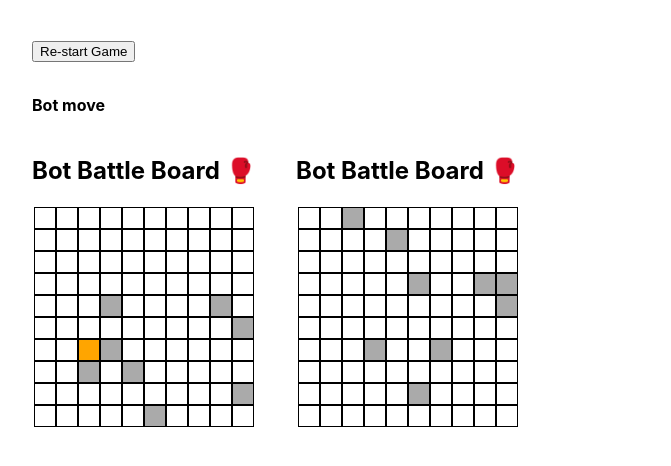
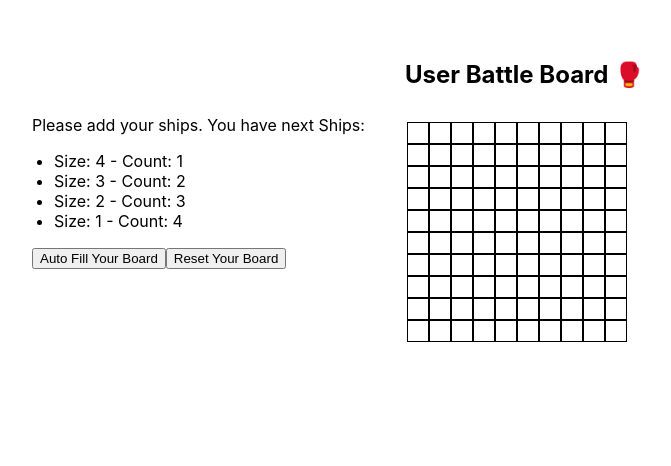
Before and after one commit to DmitryLiskovichWork/bs, a React app: page / in a window 1280 px wide. Shown: the top 466 px of the page, without its empty margins (8-679 px from the left). Built offline with nearby package versions, Linux system fonts and the light colour scheme.

Commit message:
Support 2 user boards and move indecation

```diff
--- a/src/App.css
+++ b/src/App.css
@@ -2,6 +2,7 @@
 @import './components/units/UserSetup/styles.css';
 @import './components/atoms/Cell/styles.css';
 @import './components/molecules/Grid/styles.css';
+@import './components/units/GameBoard/styles.css';
 
 .app-container {
   padding: 40px;
--- a/src/components/modules/BattleSea/index.tsx
+++ b/src/components/modules/BattleSea/index.tsx
@@ -8,8 +8,10 @@ import { gameEngine } from "@services/GameEngine.store"
 
 export const BattleSea = observer(() => {
   const boards = gameEngine.boards.map((board, index) => {
+    const activeBoardIcon = gameEngine.gameController.activeBoard === board ? '🥊' : '🎯';
+
     const title = gameEngine.status === 'finished' && board.hasBoats ?
-      `${board.title} is winner 🏆` : `${board.title} Battle Board 🥊`;
+      `${board.title} is winner 🏆` : `${board.title} Battle Board ${activeBoardIcon}`;
 
     return (
       <React.Fragment key={`${board.title}_${index}`}>
--- a/src/components/units/EnemyCell/index.tsx
+++ b/src/components/units/EnemyCell/index.tsx
@@ -4,9 +4,10 @@ import { gameEngine } from "@services/GameEngine.store";
 import { Cell } from "@components/atoms/Cell";
 import { CellStatus } from "@config/index";
 import { ICellProps } from "../../../types";
+import { BotBoardController } from "@services/BoardsControllers/BotBoard.controller";
 
-export const EnemyCell = observer(({ xPos, yPos, cell }: ICellProps) => {
-  const { userBoard: { fire }, status} = gameEngine;
+export const EnemyCell = observer(({ xPos, yPos, cell, board }: ICellProps & { board: BotBoardController }) => {
+  const { gameController: { activeBoard }, status} = gameEngine;
 
   const classes = [
     ...((cell !== 1 || status === 'finished') && cell in CellStatus ? [CellStatus[cell as CellStatus]] : []),
@@ -14,9 +15,11 @@ export const EnemyCell = observer(({ xPos, yPos, cell }: ICellProps) => {
 
   const onClick = useCallback(() => {
     if((cell === 0 || cell === 1) && status === 'inprogress') {
-      fire({ x: xPos, y: yPos });
+      if(activeBoard !== board) {
+        activeBoard.fire({ x: xPos, y: yPos });
+      }
     }
-  }, [cell, xPos, yPos, fire, status])
+  }, [cell, status, activeBoard, xPos, yPos, board])
 
   return  (
     <Cell className={classes.join(' ')} onClick={onClick}/>
--- a/src/components/units/GameBoard/index.tsx
+++ b/src/components/units/GameBoard/index.tsx
@@ -9,7 +9,7 @@ type Props = {
 
 export const GameBoard = ({ title, board, Cell }: Props) => (
   <div className='game-board'>
-    <h2>{title}</h2>
+    <h2 className="game-board-title">{title}</h2>
     <Grid data={board}>
       {(x, y, cell) => <Cell xPos={x} yPos={y} cell={cell} />}
     </Grid>
--- /dev/null
+++ b/src/components/units/GameBoard/styles.css
@@ -0,0 +1,3 @@
+.game-board-title {
+  height: 40px;
+}
--- a/src/components/units/UserCell/index.tsx
+++ b/src/components/units/UserCell/index.tsx
@@ -4,6 +4,7 @@ import { CellStatus } from "@config/index";
 import { useCallback } from "react";
 import { UserBoardController } from "@services/BoardsControllers/UserBoard.controller";
 import { ICellProps } from "types";
+import { gameEngine } from "@services/GameEngine.store";
 
 type Props = ICellProps & {
   board: UserBoardController
@@ -11,6 +12,7 @@ type Props = ICellProps & {
 
 export const UserCell = observer(({ xPos, yPos, cell, board }: Props) => {
   const { setup: { changePosition, availablePaths, position}, status } = board;
+  const { gameController: { activeBoard } } = gameEngine;
 
   const isActiveCell = position && position.x === xPos && position.y === yPos;
   const isAvailableCell = availablePaths?.some(path => path.some(p => p.x === xPos && p.y === yPos));
@@ -18,6 +20,7 @@ export const UserCell = observer(({ xPos, yPos, cell, board }: Props) => {
   const classes = [
     ...(isActiveCell ? ['active'] : []),
     ...(isAvailableCell ? ['available'] : []),
+    ...(cell === 1 && gameEngine.status !== 'inprogress' ? ['ship'] : []),
     ...(cell in CellStatus ? [CellStatus[cell as CellStatus]] : []),
   ]
 
@@ -25,7 +28,12 @@ export const UserCell = observer(({ xPos, yPos, cell, board }: Props) => {
     if(status === 'setup') {
       changePosition(xPos, yPos);
     }
-  }, [status, changePosition, xPos, yPos])
+
+    // cannot fire on your own board
+    if(activeBoard !== board && status === 'initialized') {
+      activeBoard.fire({ x: xPos, y: yPos });
+    }
+  }, [status, changePosition, xPos, yPos, activeBoard, board])
 
   return  (
     <Cell className={classes.join(' ')} onClick={onClick}/>
--- a/src/config/index.ts
+++ b/src/config/index.ts
@@ -3,7 +3,7 @@ import { BoatSizes, Direction, Position } from "types"
 export const config = {
   width: 10,
   height: 10,
-  botAnswerRate: 300,
+  botAnswerRate: 400,
   botLevel: 'hard' as const
 }
 
@@ -27,7 +27,6 @@ export const directions: Record<Direction, Position[]> = {
 }
 
 export enum CellStatus {
-  ship = 1,
   hit = 2,
   shipHit = 3,
   miss = -1,
--- a/src/services/BoardsControllers/BotBoard.controller.ts
+++ b/src/services/BoardsControllers/BotBoard.controller.ts
@@ -1,13 +1,16 @@
 import { makeObservable } from "mobx";
 import { BoardController } from "./Board.controller";
 import { Bot } from "@utils/classes/Bot";
-import { GameConfig, Position } from "types";
+import { GameConfig, ICellProps, Position } from "types";
 import { EnemyCell } from "@components/units/EnemyCell";
+import { withBoardController } from "@utils/hocs/withBoardController";
 import { BoardAutoFiller } from "./BoardAutoFiller.service";
 
 export class BotBoardController extends BoardController {
+  private activeProcess: ReturnType<typeof setTimeout> | null = null;
+
   title = 'Bot';
-  Cell = EnemyCell;
+  Cell = withBoardController(EnemyCell, this) as React.FC<ICellProps>;
   autoFiller: BoardAutoFiller;
 
   bot: Bot;
@@ -30,10 +33,16 @@ export class BotBoardController extends BoardController {
     this.fill();
   }
 
+  stop = () => {
+    if(this.activeProcess) clearTimeout(this.activeProcess);
+  }
+
   fire = () => {
     const nextPosition = this.bot.getNextPosition();
 
-    setTimeout(() => this.emit('fire', nextPosition, this), this.config.botAnswerRate ?? 0)
+    if(this.activeProcess) this.stop();
+
+    this.activeProcess = setTimeout(() => this.emit('fire', nextPosition, this), this.config.botAnswerRate ?? 0)
   }
 
   fireResult = ({ isHit, isDestroyed, position }: { isHit: boolean, isDestroyed: boolean, position: Position }) => {
--- a/src/services/BoardsControllers/UserBoard.controller.ts
+++ b/src/services/BoardsControllers/UserBoard.controller.ts
@@ -1,7 +1,7 @@
 import { makeObservable, runInAction } from "mobx";
-import { GameConfig, Position } from "types";
+import { GameConfig, ICellProps, Position } from "types";
 import { UserCell } from "@components/units/UserCell";
-import { withUserBoard } from "@utils/hocs/withUserBoard";
+import { withBoardController } from "@utils/hocs/withBoardController";
 import { UserSetupService } from "./settings/UserSetup.service";
 import { BoardController } from "./Board.controller";
 import { BoardAutoFiller } from "./BoardAutoFiller.service";
@@ -9,7 +9,7 @@ import { BoardAutoFiller } from "./BoardAutoFiller.service";
 export class UserBoardController extends BoardController {
   setup: UserSetupService;
   title = 'User';
-  Cell = withUserBoard(UserCell, this);
+  Cell = withBoardController(UserCell, this) as React.FC<ICellProps>;
   autoFiller: BoardAutoFiller;
 
   constructor(config: GameConfig) {
--- a/src/services/GameEngine.store.ts
+++ b/src/services/GameEngine.store.ts
@@ -48,15 +48,22 @@ export class GameEngine {
   }
 }
 
+export const gameEngine = new GameEngine(config, {
+  GameController: SinglePlayerService,
+  EnemyBoard: BotBoardController,
+  UserBoard: UserBoardController,
+});
+
+// Use this to watch how bots fight each other 💀
 // export const gameEngine = new GameEngine(config, {
 //   GameController: SinglePlayerService,
 //   EnemyBoard: BotBoardController,
+//   UserBoard: BotBoardController,
+// });
+
+// Or like user vs user 🤝
+// export const gameEngine = new GameEngine(config, {
+//   GameController: SinglePlayerService,
+//   EnemyBoard: UserBoardController,
 //   UserBoard: UserBoardController,
 // });
-
-// Use this to watch how bots fight each other 💀
-export const gameEngine = new GameEngine(config, {
-  GameController: SinglePlayerService,
-  EnemyBoard: BotBoardController,
-  UserBoard: BotBoardController,
-});
--- /dev/null
+++ b/src/utils/hocs/withBoardController.tsx
@@ -0,0 +1,6 @@
+import { BoardController } from "@services/BoardsControllers/Board.controller";
+
+export const withBoardController = <T extends object, B extends BoardController>(
+  Component: React.FC<T & { board: B }>,
+  board: B
+): React.FC<T> => (props: T) => <Component {...props} board={board} />
--- a/src/utils/hocs/withUserBoard.tsx
+++ /dev/null
@@ -1,8 +0,0 @@
-import { UserBoardController } from "@services/BoardsControllers/UserBoard.controller";
-
-type Component<T extends object> = React.ComponentType<T & { board: UserBoardController }>
-
-export const withUserBoard = <T extends object>(
-  Component: Component<T>,
-  board: UserBoardController
-) => (props: T) => <Component {...props} board={board} />
```
